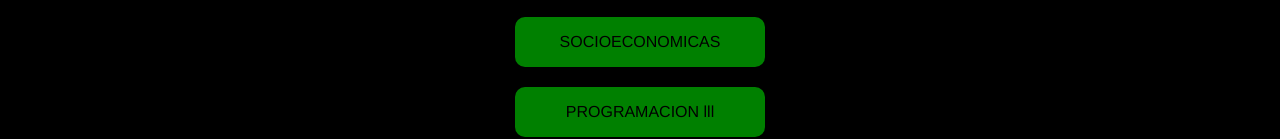
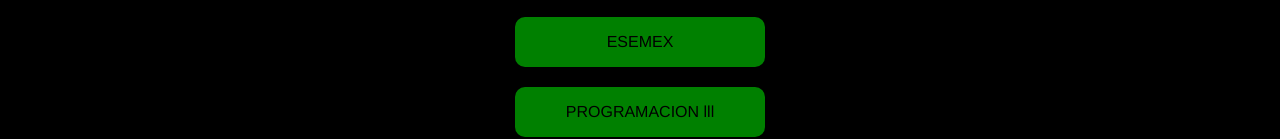
Before and after one commit to AlanRegalado/clases, a plain HTML site: page index.html in a window 1280 px wide. Shown: the part 183-322 px from the top of the page. Drawn offline with Linux system fonts and the light colour scheme; a web font is replaced by a local one.

Commit message:
Update index.html

```diff
--- a/index.html
+++ b/index.html
@@ -16,7 +16,7 @@
        <a href="" >BIOLOGIA I </a>
   </div>
   <div class="clases">
-    <a href="" >SOCIOECONOMICAS  </a>
+    <a href="https://us04web.zoom.us/j/5500383151?pwd=NVdHMGp2UXFrMS9mOExYeXl2MlhYQT09" >ESEMEX  </a>
   </div>
   <div class="clases">
   <a href="https://meet.google.com/mzg-gnks-tih">PROGRAMACION lll</a>
```
